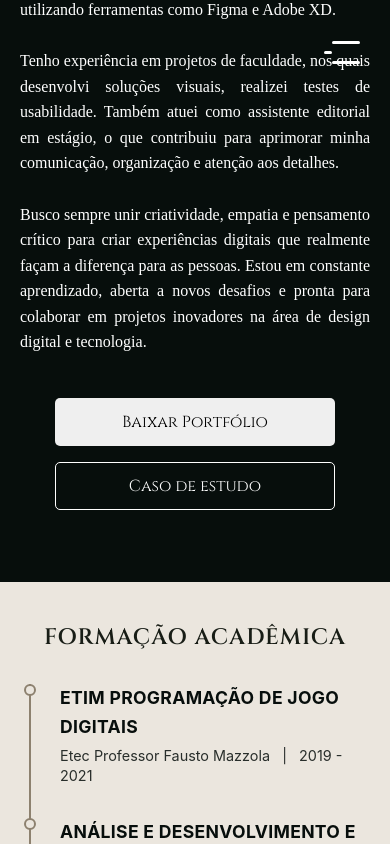
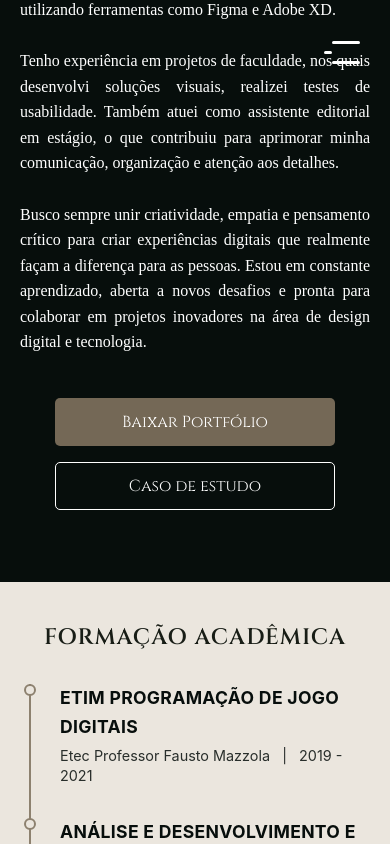
Before and after one commit to AylaCardoso/portifolio, a website built with webpack: page index.html in a window 390 px wide. Both pictures are taken after a click on the button "Baixar Portfólio". Shown: the part 1107-1951 px from the top of the page. Built offline with nearby package versions, Linux system fonts and the light colour scheme; a web font is replaced by a local one.

Commit message:
atualização

```diff
--- a/css/App.css
+++ b/css/App.css
@@ -226,7 +226,7 @@ button {
   border-color: transparent;
 }
 
-.btn-figma-projeto {
+.btn-baixar-portifolio {
   background-color: var(--cor-marrom);
   color: var(--cor-branca);
   border: none;
@@ -239,8 +239,8 @@ button {
   transition: all 0.3s ease;
   text-transform: none !important;
 }
-.btn-figma-projeto:hover,
-.btn-figma-projeto:focus {
+.btn-baixar-portifolio:hover,
+.btn-baixar-portifolio:focus {
   background-color: var(--cor-marrom-escuro);
 }
 
@@ -1532,7 +1532,7 @@ textarea::placeholder {
     padding: 0 10px;
   }
   .certificados-timeline::before {
-    left: 2rem;
+    left: 3.2rem;
     transform: none;
     width: 2px;
     background: #8D816F;
@@ -1708,7 +1708,7 @@ textarea::placeholder {
     height: 48px;
     margin: 0 auto;
   }
-  .btn-figma-projeto,
+  .btn-baixar-portifolio,
   .btn-caso-estudo {
     width: 280px;
     height: 48px;
```
